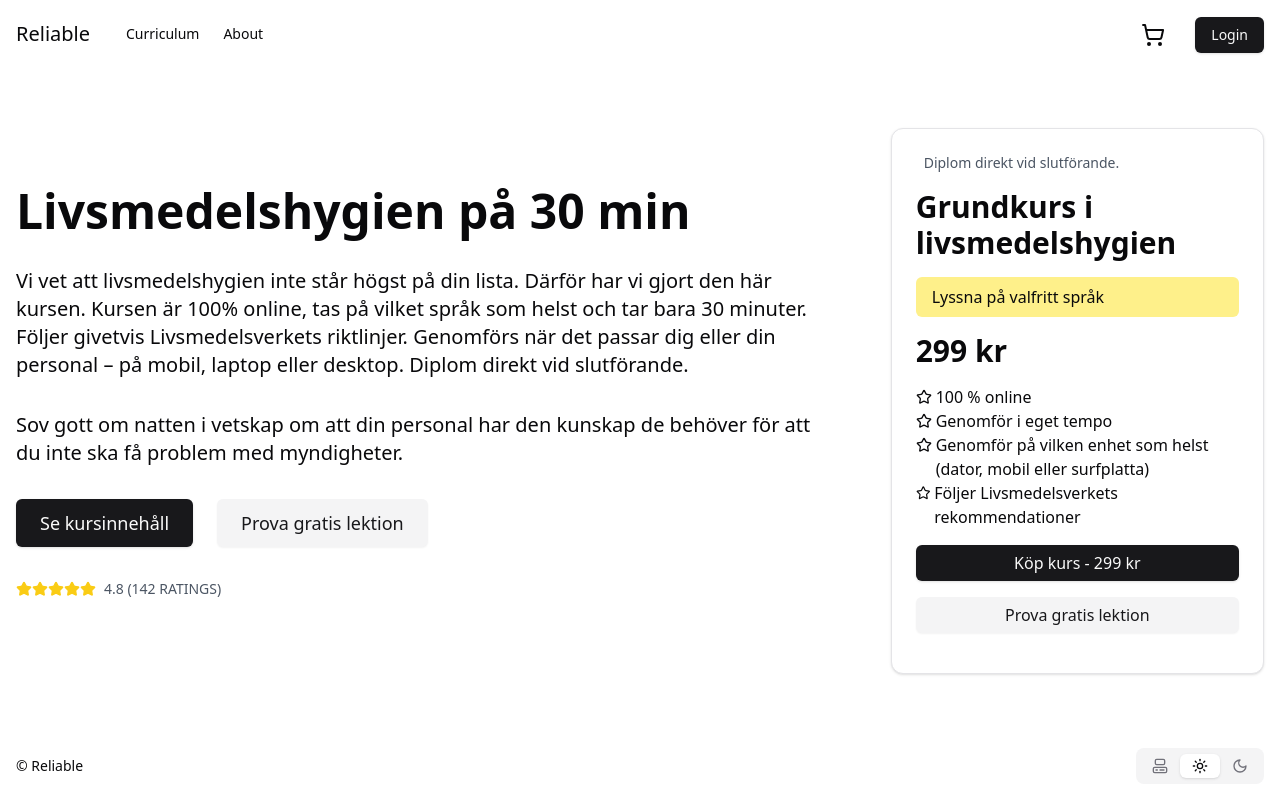
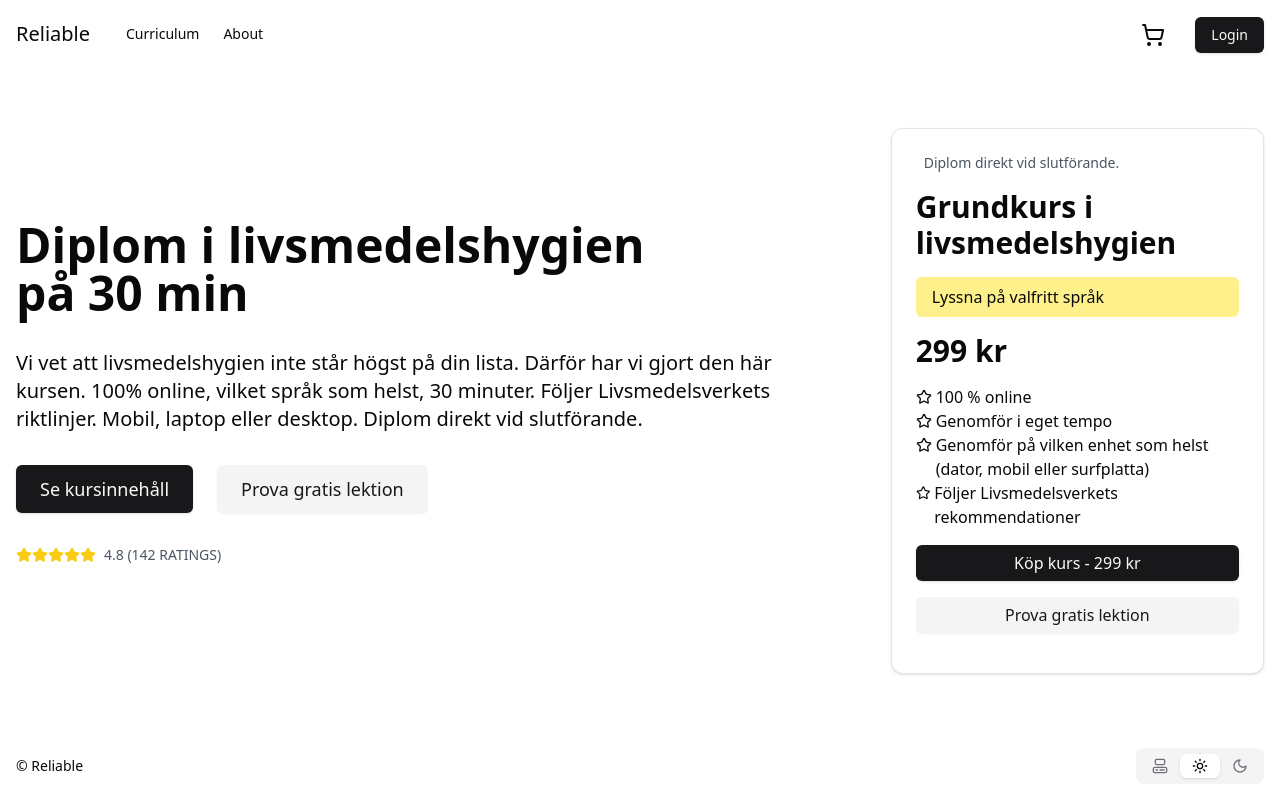
Before and after one commit to evilpaper/reliable, a Next.js app: page / in a window 1280 px wide. Built offline with nearby package versions, Linux system fonts and the light colour scheme.

Commit message:
Tighten copywriting

```diff
--- a/src/components/landing/two-column.option.tsx
+++ b/src/components/landing/two-column.option.tsx
@@ -9,18 +9,14 @@ export function TwoColumnOption() {
       <div className="grid md:grid-cols-3 gap-16">
         <div className="md:col-span-2 flex flex-col justify-center gap-4">
           <h1 className="text-3xl md:text-4xl lg:text-5xl font-bold mb-4">
-            Livsmedelshygien på 30 min
+            Diplom i livsmedelshygien <br />
+            på 30 min
           </h1>
           <p className="text-xl mb-4">
             Vi vet att livsmedelshygien inte står högst på din lista. Därför har
-            vi gjort den här kursen. Kursen är 100% online, tas på vilket språk
-            som helst och tar bara 30 minuter. Följer givetvis Livsmedelsverkets
-            riktlinjer. Genomförs när det passar dig eller din personal – på
-            mobil, laptop eller desktop. Diplom direkt vid slutförande.
-          </p>
-          <p className="text-xl mb-4">
-            Sov gott om natten i vetskap om att din personal har den kunskap de
-            behöver för att du inte ska få problem med myndigheter.
+            vi gjort den här kursen. 100% online, vilket språk som helst, 30
+            minuter. Följer Livsmedelsverkets riktlinjer. Mobil, laptop eller
+            desktop. Diplom direkt vid slutförande.
           </p>
           <section className="flex gap-6 mb-4">
             <Button asChild className="w-auto self-start md:text-lg md:p-6">
```
